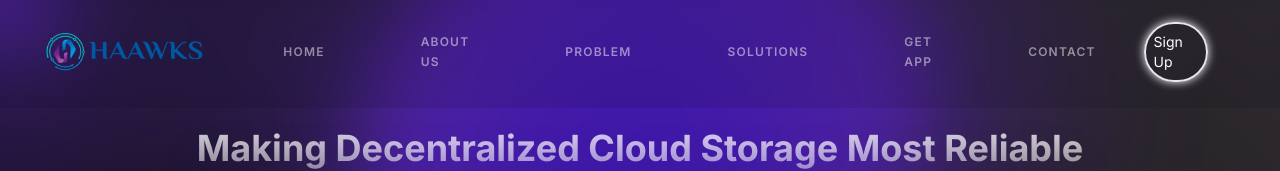
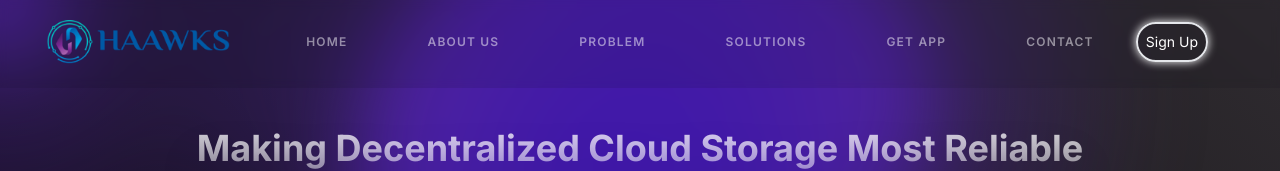
Before and after one commit to nikhilmahato21/haawks-cloud, a Next.js app: page / in a window 1280 px wide. Shown: the top 171 px of the page. Built offline with nearby package versions, Linux system fonts and the light colour scheme.

Commit message:
navbar fix

```diff
--- a/app/components/Header.tsx
+++ b/app/components/Header.tsx
@@ -1,4 +1,6 @@
 "use client";
+
+import React from "react";
 
 import { navigation } from "../constants";
 import MenuSvg from "./svg/MenuSvg";
@@ -6,7 +8,6 @@ import { useState } from "react";
 import Image from "next/image";
 import { usePathname } from "next/navigation";
 import { HamburgerMenu } from "./design/Header";
-
 
 const Header = () => {
   const pathname = usePathname();
@@ -51,7 +52,7 @@ const Header = () => {
                   item.onlyMobile ? "lg:hidden" : ""
                 } px-6 py-6 md:py-8 lg:-mr-0.25 lg:text-xs lg:font-semibold ${
                   item.url === pathname ? "z-2 lg:text-n-1" : "lg:text-n-1/50"
-                } lg:leading-5 lg:hover:text-n-1 xl:px-12`}
+                } lg:leading-5 lg:hover:text-n-1 xl:px-10`}
               >
                 {item.title}
               </a>
@@ -64,7 +65,7 @@ const Header = () => {
           href="#signup"
           className="button hidden mr-8 border-2 rounded-full text-sm p-2  transition-colors text-n-1 lg:block shadow-[0_0_10px_white] "
         >
-         Sign Up
+          Sign Up
         </a>
         <div onClick={toggleNavigation} className="ml-auto lg:hidden">
           <MenuSvg openNavigation={openNavigation} />
```
Also changed, not shown: .eslintrc.json.
